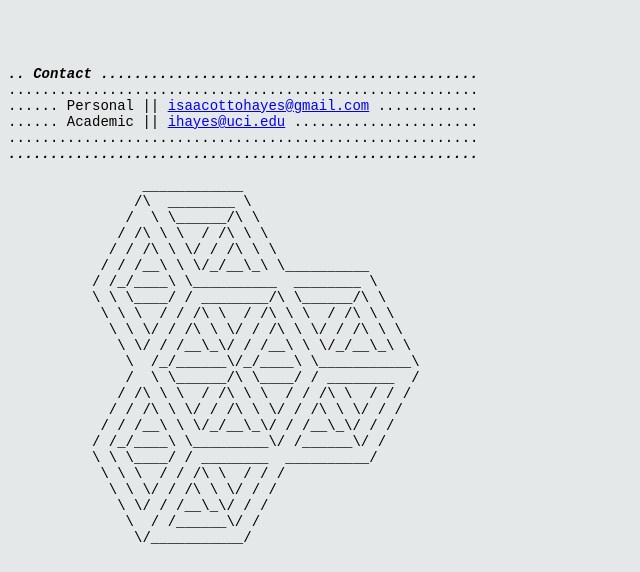
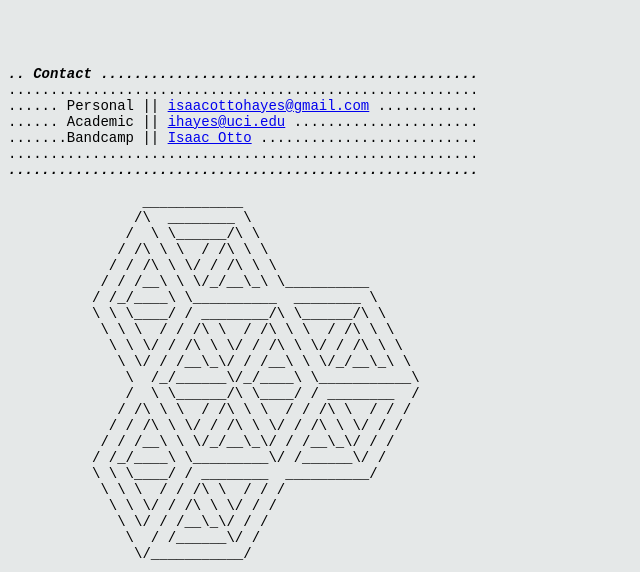
Before and after one commit to isaacotto/isaacotto.github.io, a plain HTML site: page index.html in a window 1280 px wide. Shown: the part 2809-3381 px from the top of the page, without its empty margins (0-640 px from the left). Drawn offline with Linux system fonts and the light colour scheme.

Commit message:
add bandcamp

```diff
--- a/index.html
+++ b/index.html
@@ -153,6 +153,7 @@ Fei, Fred Frith and Zeena Parkins.
 ........................................................
 ...... Personal || <a href="mailto: isaacottohayes@gmail.com">isaacottohayes@gmail.com</a> ............
 ...... Academic || <a href="mailto: ihayes@uci.edu">ihayes@uci.edu</a> ......................
+.......Bandcamp || <a href="https://isaacotto.bandcamp.com/">Isaac Otto</a> ..........................
 ........................................................
 <em><strong>........................................................</strong></em>
 
```
Also changed, not shown: 1 other file.
